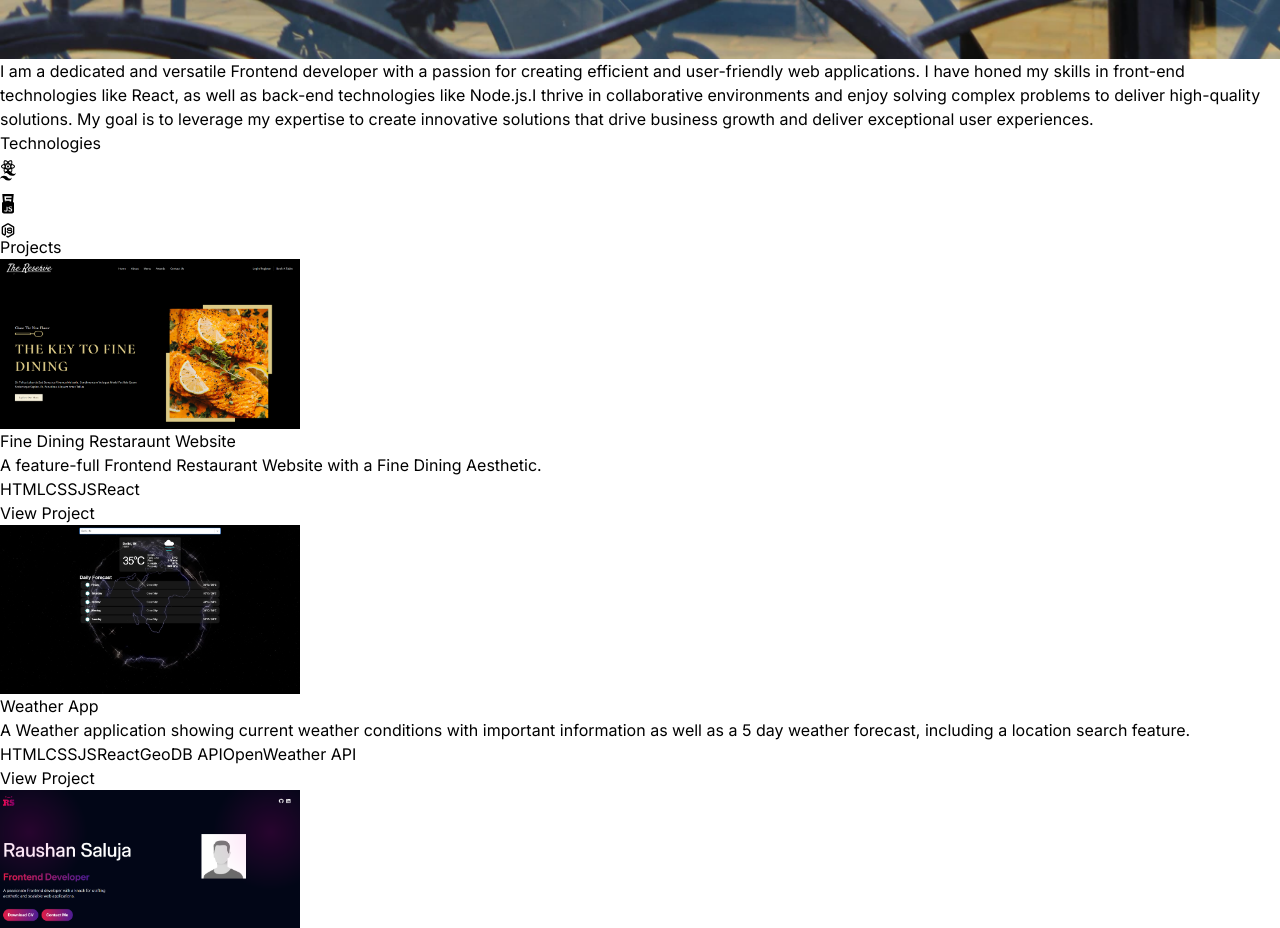
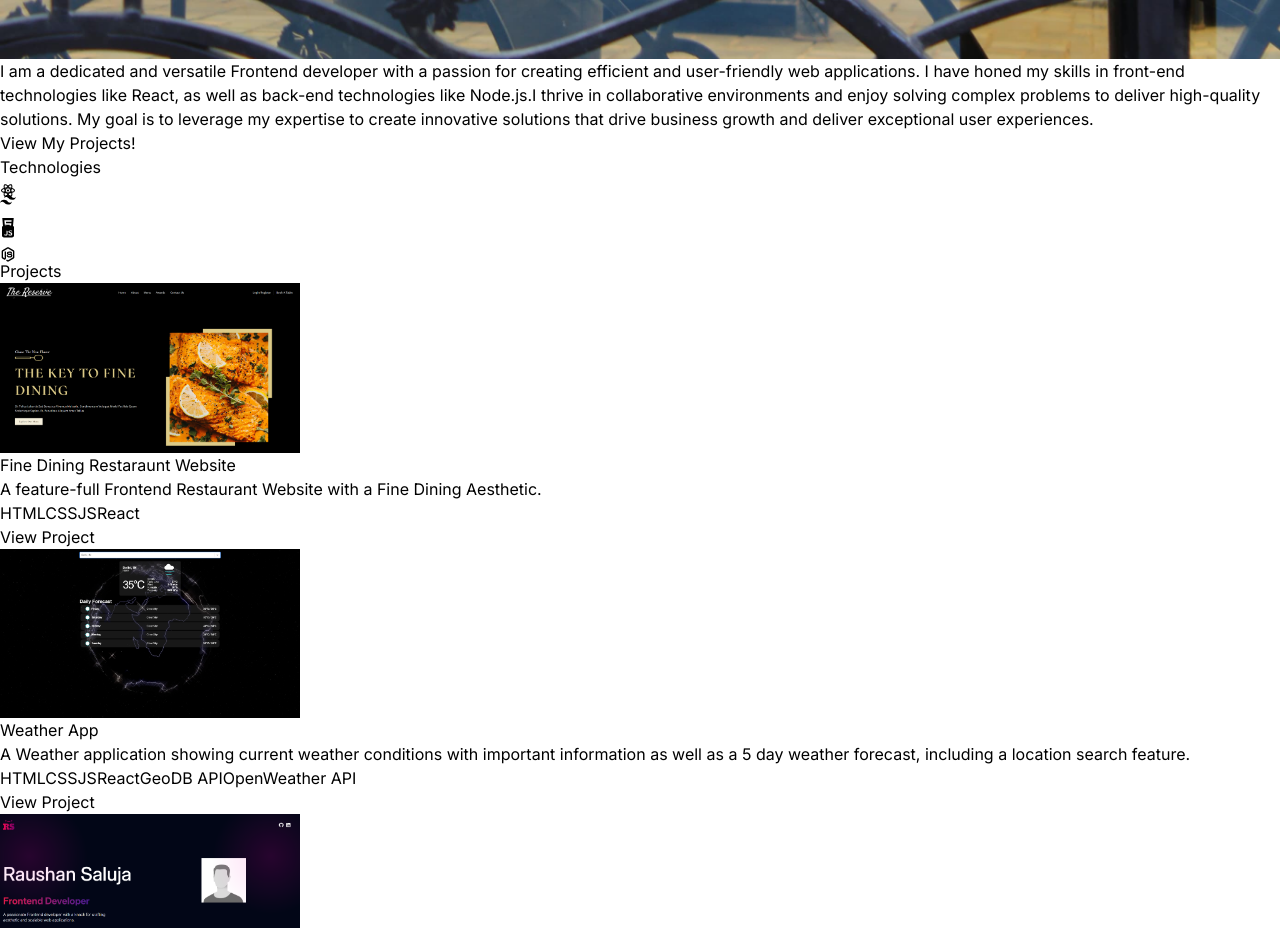
Before and after one commit to Rsaluja02/Portfolio, a React (Vite) app: page / in a window 1280 px wide. Shown: the part 4380-5308 px from the top of the page. Built offline with nearby package versions, Linux system fonts and the light colour scheme.

Commit message:
Final Update

```diff
--- a/src/components/About.jsx
+++ b/src/components/About.jsx
@@ -14,7 +14,7 @@ const About = () => {
 					transition={{ duration: 0.7 }}
 					className="w-full gap-10 lg:w-1/3 lg:p-7 mb-10 ">
 					<div className="flex justify-center items-center ">
-						<img src={aboutPic} alt="profile" className="rounded-2xl"/>
+						<img src={aboutPic} alt="profile" className="rounded-2xl" />
 					</div>
 				</motion.div>
 				<div className="w-full lg:w-1/2">
@@ -27,6 +27,13 @@ const About = () => {
 							{ABOUT_TEXT}
 						</motion.p>
 					</div>
+					<div className="flex items-end  w-1/2 ">
+						<a
+							href="#projects"
+							className="text-center my-5 mx-4 btn bg-gradient-to-r from-rose-600 to-violet-900 text-l font-bold rounded-full border-none px-5 py-5 hover:shadow-lg hover:scale-105 transition-all duration-300 ease-in-out">
+							View My Projects!
+						</a>
+					</div>
 				</div>
 			</div>
 		</div>
--- a/src/components/Hero.jsx
+++ b/src/components/Hero.jsx
@@ -14,7 +14,7 @@ const container = (delay) => ({
 
 const Hero = () => {
 	return (
-		<div className="border-b border-neutral-900 pb-4 lg:mb-35">
+		<div id="hero" className="border-b border-neutral-900 pb-4 lg:mb-35">
 			<div className="flex flex-wrap">
 				<div className="w-full lg:w-1/2">
 					<div className="flex flex-col items-center lg:items-start">
--- a/src/components/Projects.jsx
+++ b/src/components/Projects.jsx
@@ -3,8 +3,9 @@ import { motion } from "motion/react";
 
 const Projects = () => {
 	return (
-		<div className="border-b border-neutral-900 pb-4">
+		<div  className="border-b border-neutral-900 pb-4">
 			<motion.h2
+				id="projects"
 				whileInView={{ opacity: 1, y: 0 }}
 				initial={{ opacity: 0, y: -100 }}
 				transition={{ duration: 1 }}
--- a/src/constants/index.js
+++ b/src/constants/index.js
@@ -33,6 +33,7 @@ export const PROJECTS = [
         description:
             "A personal portfolio website showcasing projects, skills, and contact information.",
         technologies: ["HTML", "CSS", "React", "Tailwind CSS","Framer Motion"],
+        link:"#hero"
     },
     // {
     //     title: "Blogging Platform",
```
Also changed, not shown: 1 other file (tests, documents, lock files or other folders).
